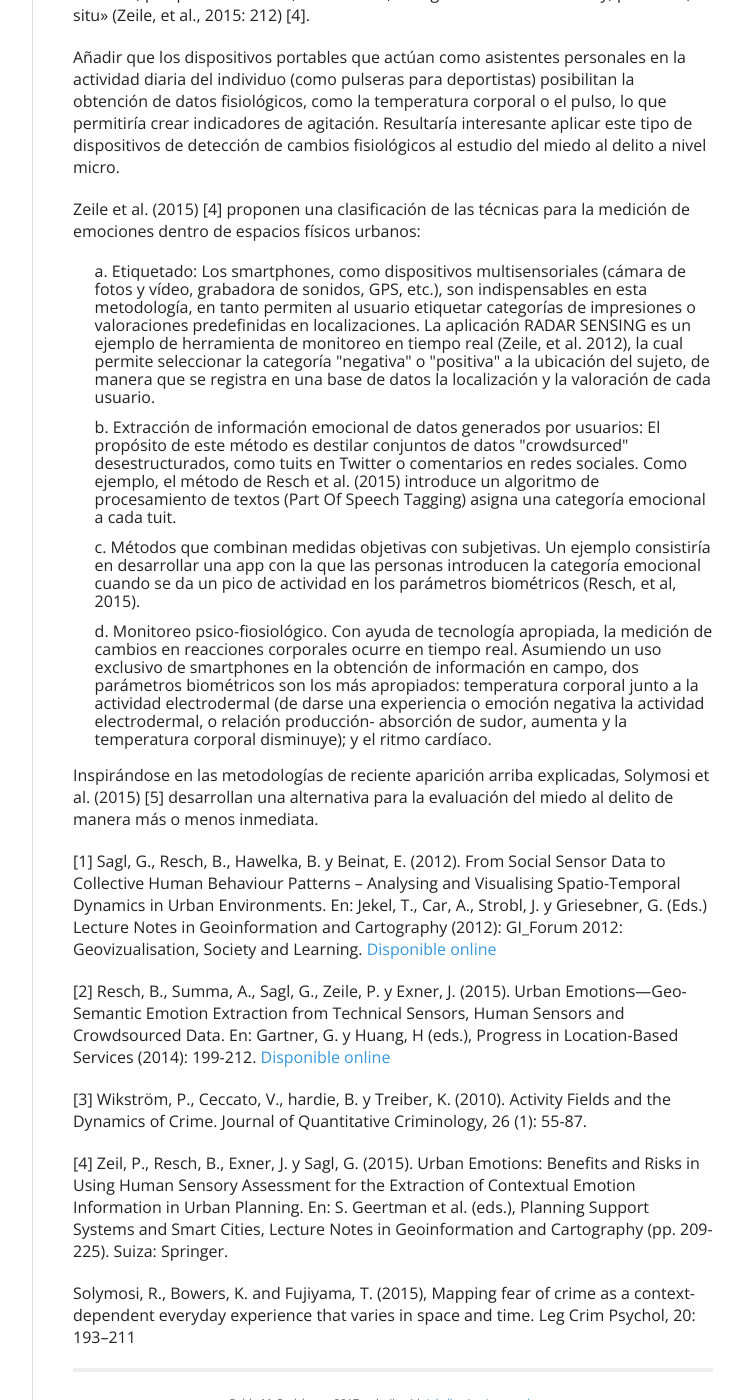
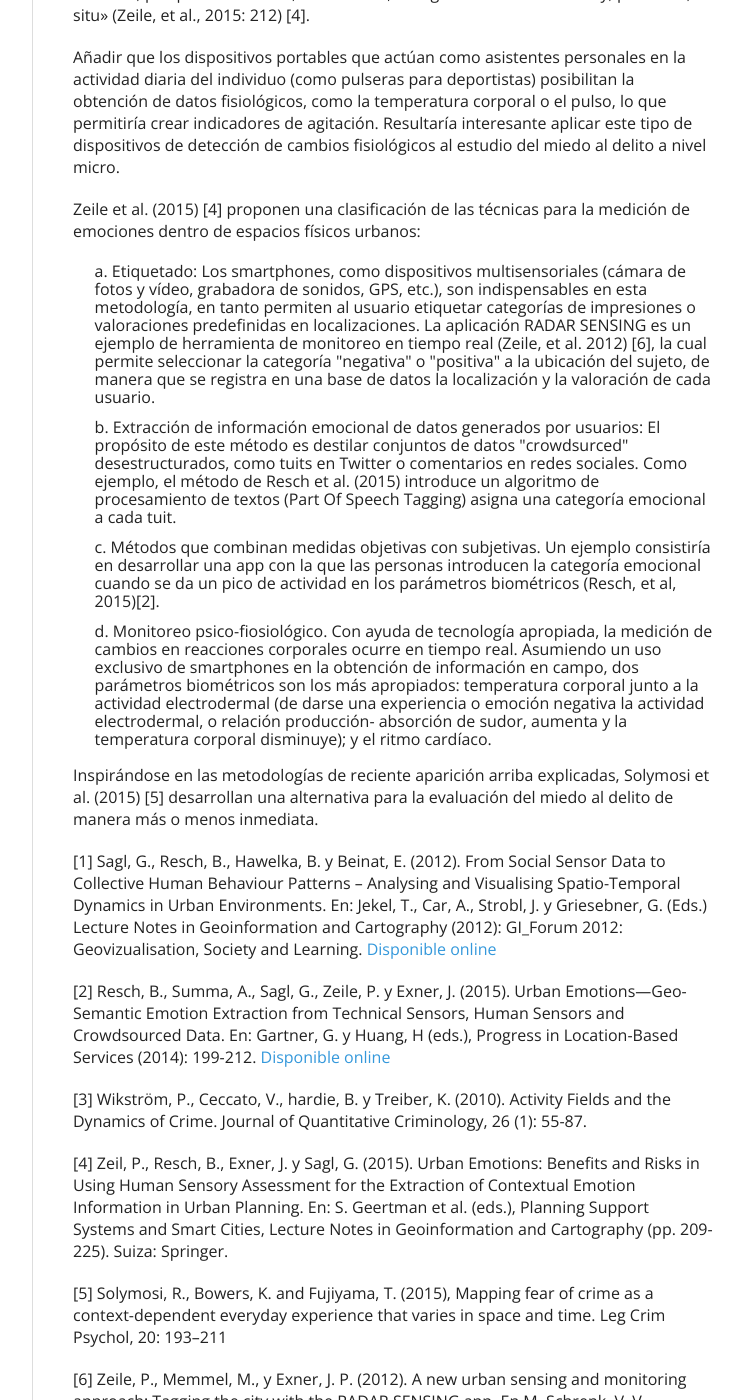
Before and after one commit to fearofcrime/fearofcrime.github.io, a Jekyll site: the page built from _posts/2017-03-22-innovacion-metodo-2.md, in a window 1280 px wide and 1400 px high, scrolled down 2580 px. Shown: the whole window, without its empty margins (378-1122 px from the left). Built offline with Jekyll 4.4.1, drawn with Linux system fonts in a browser that asks for light colours; nearby versions of some CDN libraries; some of the changed text lies outside the part shown.

Commit message:
Update 2017-03-22-innovacion-metodo-2.md

```diff
--- a/_posts/2017-03-22-innovacion-metodo-2.md
+++ b/_posts/2017-03-22-innovacion-metodo-2.md
@@ -25,10 +25,10 @@ categories:
 <p> Añadir que los dispositivos portables que actúan como asistentes personales en la actividad diaria del individuo (como pulseras para deportistas) posibilitan la obtención de datos fisiológicos, como la temperatura corporal o el pulso, lo que permitiría crear indicadores de agitación. Resultaría interesante aplicar este tipo de dispositivos de detección de cambios fisiológicos al estudio del miedo al delito a nivel micro. </p>
 <p> Zeile et al. (2015) [4] proponen una clasificación de las técnicas para la medición de emociones dentro de espacios físicos urbanos: </p>
 <ul style="list-style-type:none">
-<li>a. Etiquetado: Los smartphones, como dispositivos multisensoriales (cámara de fotos y vídeo, grabadora de sonidos, GPS, etc.), son indispensables en esta metodología, en tanto permiten al usuario etiquetar categorías de impresiones o valoraciones predefinidas en localizaciones. La aplicación RADAR SENSING es un ejemplo de herramienta de monitoreo en tiempo real (Zeile, et al. 2012), la cual permite seleccionar la categoría "negativa" o "positiva" a la ubicación del sujeto, de manera que se registra en una base de datos la localización y la valoración de cada usuario.</li>
+<li>a. Etiquetado: Los smartphones, como dispositivos multisensoriales (cámara de fotos y vídeo, grabadora de sonidos, GPS, etc.), son indispensables en esta metodología, en tanto permiten al usuario etiquetar categorías de impresiones o valoraciones predefinidas en localizaciones. La aplicación RADAR SENSING es un ejemplo de herramienta de monitoreo en tiempo real (Zeile, et al. 2012) [6], la cual permite seleccionar la categoría "negativa" o "positiva" a la ubicación del sujeto, de manera que se registra en una base de datos la localización y la valoración de cada usuario.</li>
 <li>b. Extracción de información emocional de datos generados por usuarios: El propósito de este método es destilar conjuntos de datos "crowdsurced" desestructurados, como tuits en Twitter o comentarios en redes sociales. Como ejemplo, el método de Resch et al. (2015) introduce un algoritmo de procesamiento de textos (Part Of Speech Tagging) asigna una categoría emocional a cada tuit. </li>
 
-<li>c. Métodos que combinan medidas objetivas con subjetivas. Un ejemplo consistiría en desarrollar una app con la que las personas introducen la categoría emocional cuando se da un pico de actividad en los parámetros biométricos (Resch, et al, 2015). </li>
+<li>c. Métodos que combinan medidas objetivas con subjetivas. Un ejemplo consistiría en desarrollar una app con la que las personas introducen la categoría emocional cuando se da un pico de actividad en los parámetros biométricos (Resch, et al, 2015)[2]. </li>
 
 <li>d. Monitoreo psico-fiosiológico. Con ayuda de tecnología apropiada, la medición de cambios en reacciones corporales ocurre en tiempo real. Asumiendo un uso exclusivo de smartphones en la obtención de información en campo, dos parámetros biométricos son los más apropiados: temperatura corporal junto a la actividad electrodermal (de darse una experiencia o emoción negativa la actividad electrodermal, o relación producción- absorción de sudor, aumenta y la temperatura corporal disminuye); y el ritmo cardíaco. </li>
 </ul>
@@ -44,4 +44,5 @@ categories:
 
 <p>[3] Wikström, P., Ceccato, V., hardie, B. y Treiber, K. (2010). Activity Fields and the Dynamics of Crime. Journal of Quantitative Criminology, 26 (1): 55-87.
 <p>[4] Zeil, P., Resch, B., Exner, J. y Sagl, G. (2015). Urban Emotions: Benefits and Risks in Using Human Sensory Assessment for the Extraction of Contextual Emotion Information in Urban Planning. En: S. Geertman et al. (eds.), Planning Support Systems and Smart Cities, Lecture Notes in Geoinformation and Cartography (pp. 209-225). Suiza: Springer.
-<p> Solymosi, R., Bowers, K. and Fujiyama, T. (2015), Mapping fear of crime as a context-dependent everyday experience that varies in space and time. Leg Crim Psychol, 20: 193–211 </p>
+<p>[5] Solymosi, R., Bowers, K. and Fujiyama, T. (2015), Mapping fear of crime as a context-dependent everyday experience that varies in space and time. Leg Crim Psychol, 20: 193–211 </p>
+<p> [6] Zeile, P., Memmel, M., y Exner, J. P. (2012). A new urban sensing and monitoring approach: Tagging the city with the RADAR SENSING app. En M. Schrenk, V. V. Popovich, P. Zeile & P. Elisei (Eds.), REAL CORP 2012 (pp. 17–25) </p>
```
